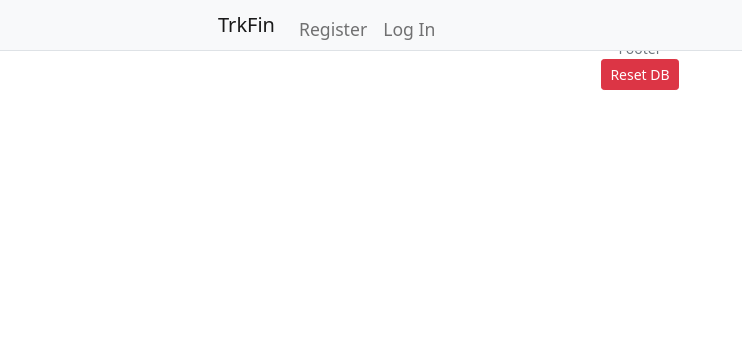
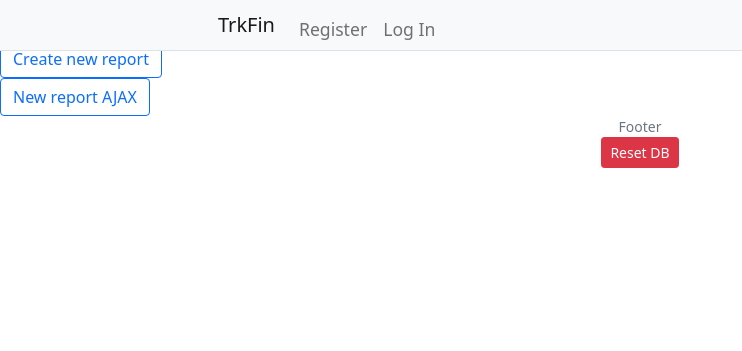
Before and after one commit to kftlfd/trkfin, a Python web app: template trkfin/templates/reports.html in a window 1280 px wide. Shown: the top 351 px of the page, without its empty margins (0-742 px from the left). Run offline with Jinja, Linux system fonts and the light colour scheme; the template is opened without the code that fills it: most values are stand-ins (such as "Sample title", 1, 10 or a date in 2020).

Commit message:
basic reports display

```diff
--- a/trkfin/templates/reports.html
+++ b/trkfin/templates/reports.html
@@ -4,8 +4,33 @@
 
 {% block main %}
 <div>
+  {% for report in reports %}
+  <div name='rep-{{ report.id}}' style='border: 1px solid gray;'>
+
+    <button class='btn btn-secondary' style='width: 100%;' data-bs-toggle='collapse' data-bs-target='#rep-{{ report.id }}'>
+      Show Report {{ report.id }}
+    </button>
+
+    <div id='rep-{{ report.id }}' class='collapse'>
+      <p>{{ report.data['wallets'] }}</p>
+      <p>{{ report.data['groups'] }}</p>
+      <p>{{ report.data['sums'] }}</p>
+      <p>{{ report.data['history'] }}</p>
+    </div>
+
+  </div>
+  {% endfor %}
+</div>
+
+<div>
+  <a href="{{ url_for('reports', username=current_user.username, newrep='yes') }}"">
+    <button class='btn btn-outline-primary'>Create new report</button>
+  </a>
+</div>
+
+<div>
   <button id='nrbtn' class='btn btn-outline-primary'>
-    New report
+    New report AJAX
   </button>
 </div>
 
```
